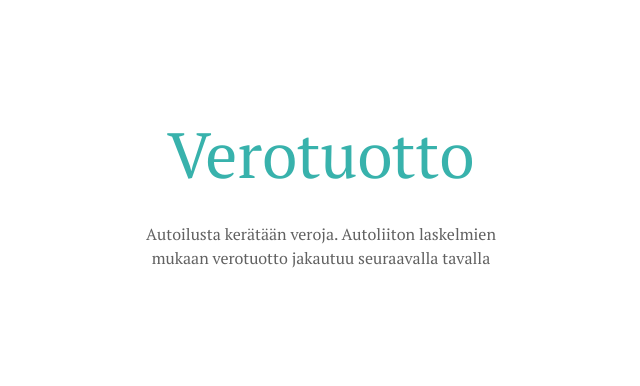
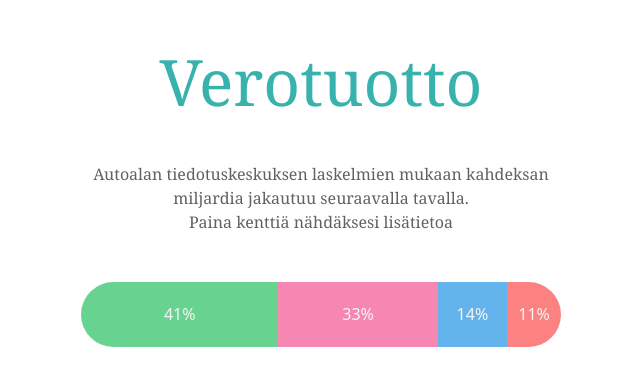
Before and after one commit to Wombbu/eight-billion, a React (Create React App) app: page / in a window 1280 px wide. Shown: the part 1002-1388 px from the top of the page, without its empty margins (319-959 px from the left). Built offline with nearby package versions, Linux system fonts and the light colour scheme; the HTML template or start-up script is replaced by a standard one.

Commit message:
add sections

```diff
--- a/package.json
+++ b/package.json
@@ -44,5 +44,8 @@
       "last 1 firefox version",
       "last 1 safari version"
     ]
+  },
+  "devDependencies": {
+    "prettier": "2.1.1"
   }
 }
--- a/public/index.html
+++ b/public/index.html
@@ -5,7 +5,10 @@
     <link rel="icon" href="%PUBLIC_URL%/favicon.ico" />
     <meta name="viewport" content="width=device-width, initial-scale=1" />
     <meta name="theme-color" content="#000000" />
-    <link href="https://fonts.googleapis.com/css2?family=PT+Serif&display=swap" rel="stylesheet">
+    <link
+      href="https://fonts.googleapis.com/css2?family=PT+Serif&display=swap"
+      rel="stylesheet"
+    />
     <meta
       name="description"
       content="Web site created using create-react-app"
@@ -29,7 +32,7 @@
   </head>
   <style>
     body {
-      font-family: 'PT Serif', serif;
+      /* font-family: 'PT Serif', serif; */
       display: flex;
       flex-direction: column;
       align-items: center;
--- a/src/App.tsx
+++ b/src/App.tsx
@@ -1,17 +1,59 @@
-import React from 'react';
-import styled from 'styled-components';
-import {Title} from './components/Title';
+import React from "react";
+import styled from "styled-components";
+import { Title } from "./components/Title";
 import "./index.css";
-import tw from "tailwind.macro";
+import { ShareBar } from "./components/ShareBar";
 
-const AppStyles = styled.div`
-`;
+const AppStyles = styled.div``;
 
 function App() {
   return (
-    <AppStyles className="w-full m-auto max-w-md flex flex-col items-center">
-      <Title primary="8 Miljardia" secondary="Autoilijat maksavat Suomeen vuosittain kahdeksan miljardia euroa veroina. Katsotaan mistä summa koostuu." />
-      <Title primary="Verotuotto" secondary="Autoilusta kerätään veroja. Autoliiton laskelmien mukaan verotuotto jakautuu seuraavalla tavalla" />
+    <AppStyles className="w-full m-auto max-w-lg flex flex-col items-center px-4">
+      <Title
+        primary="8 Miljardia"
+        secondary="Autoilijat maksavat Suomeen vuosittain kahdeksan miljardia euroa veroina. Katsotaan mistä summa koostuu."
+      ></Title>
+      <Title
+        primary="Verotuotto"
+        secondary={
+          <React.Fragment>
+            Autoalan tiedotuskeskuksen laskelmien mukaan kahdeksan miljardia
+            jakautuu seuraavalla tavalla. <br />
+            Paina kenttiä nähdäksesi lisätietoa
+          </React.Fragment>
+        }
+      >
+        <ShareBar
+          items={[
+            {
+              value: 3269,
+              title: "Alv",
+              color: "green",
+              description:
+                "Arvonlisävero kerätään jokaisesta Suomessa ostetusta tavarasta, muun muassa ruoasta.",
+            },
+            {
+              value: 2635,
+              title: "Polttoainevero",
+              color: "pink",
+              description:
+                "Polttoainevero on kiinteä vero polttoaineiden hinnassa.",
+            },
+            {
+              value: 1150,
+              title: "Ajoneuvovero",
+              color: "blue",
+              description: "Ajoneuvovero kerätään vuosittain ajoneuvoista.",
+            },
+            {
+              value: 892,
+              title: "Autovero",
+              color: "red",
+              description: "Autovero kerätään uusista autoista ostohetkellä.",
+            },
+          ]}
+        />
+      </Title>
     </AppStyles>
   );
 }
--- /dev/null
+++ b/src/components/ShareBar.tsx
@@ -0,0 +1,53 @@
+import * as React from "react";
+import styled from "styled-components";
+import tw from "tailwind.macro";
+
+const BarItem = styled.div.attrs((p) => ({
+  tabIndex: 0,
+  className: `flex flex-col cursor-pointer text-center items-center
+  justify-center bg-${p.color}-400 hover:bg-${p.color}-500
+  text-gray-100 min-w-0 overflow-hidden
+  whitespace-no-wrap`,
+}))<{ flex: number; color: string; title?: string }>`
+  flex: ${(p) => p.flex};
+  transition: all 0.2s;
+  min-height: 65px;
+  &:focus {
+    min-width: 75%;
+  }
+  &:after {
+    content: "";
+  }
+  &:focus:after {
+    content: "${(p) => p.title}";
+  }
+`;
+
+type Props = {
+  items: {
+    value: number;
+    title: string;
+    description?: string;
+    color: string;
+  }[];
+};
+
+export const ShareBar = ({ items }: Props) => {
+  const total = items
+    .map((item) => item.value)
+    .reduce((acc, value) => acc + value, 0);
+
+  return (
+    <div className="w-auto flex rounded-full overflow-hidden min-w-0">
+      {items.map((item) => (
+        <BarItem
+          flex={item.value / total}
+          color={item.color}
+          title={item.title}
+        >
+          {((item.value / total) * 100).toFixed(0)}%
+        </BarItem>
+      ))}
+    </div>
+  );
+};
--- a/src/components/Title.tsx
+++ b/src/components/Title.tsx
@@ -1,13 +1,19 @@
-import * as React from 'react';
+import * as React from "react";
 
-export const Title = (props: {primary: string, secondary: string}) => (
-    <div className="h-screen flex flex-col items-center justify-center">
-        <div className="sticky top-0">
-            <h1 className="font-sans text-6xl font-hairline text-6xl text-teal-500 text-center">{props.primary}</h1>
-            <p className="text-gray-700 p-5 text-center">{props.secondary}</p>
-            <div className="">
-
-            </div>
-        </div>
+export const Title = (props: {
+  primary: React.ReactNode;
+  secondary: React.ReactNode;
+  children?: React.ReactNode;
+}) => (
+  <div className="h-screen flex flex-col items-center justify-center">
+    <div className="sticky top-0">
+      <h1 className="font-serif text-5xl md:text-6xl text-teal-500 text-center leading-none">
+        {props.primary}
+      </h1>
+      <p className="text-gray-700 pb-12 pt-12 text-center font-serif">
+        {props.secondary}
+      </p>
+      {props.children}
     </div>
+  </div>
 );
```
Also changed, not shown: src/tailwind.config.js (+18 -22 lines), src/index.css, 1 other file (tests, documents, lock files or other folders).
